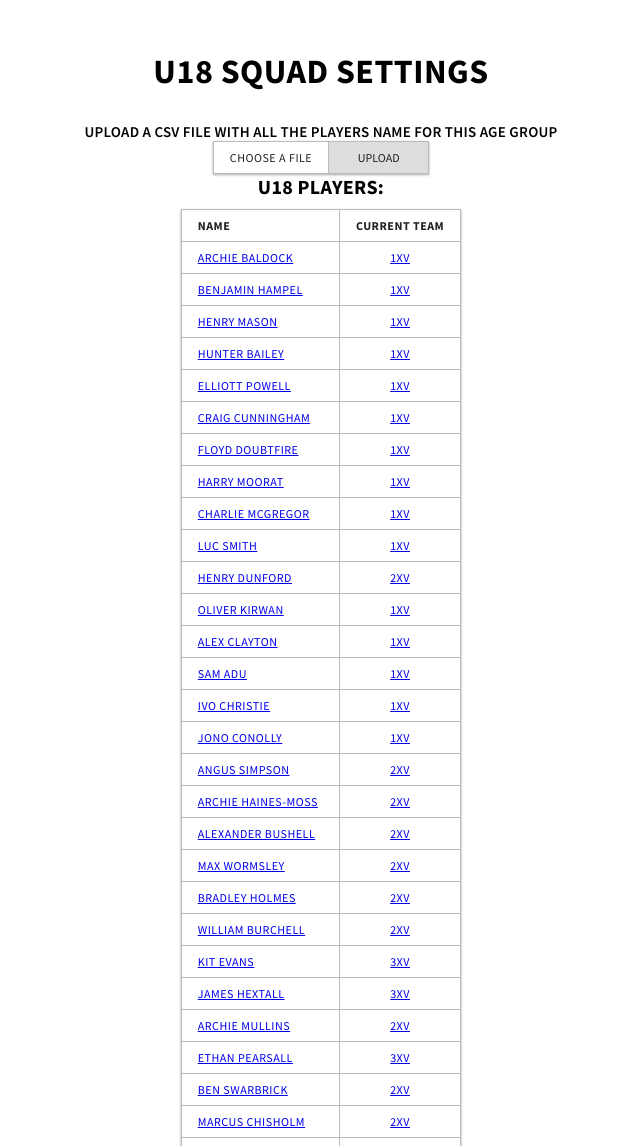
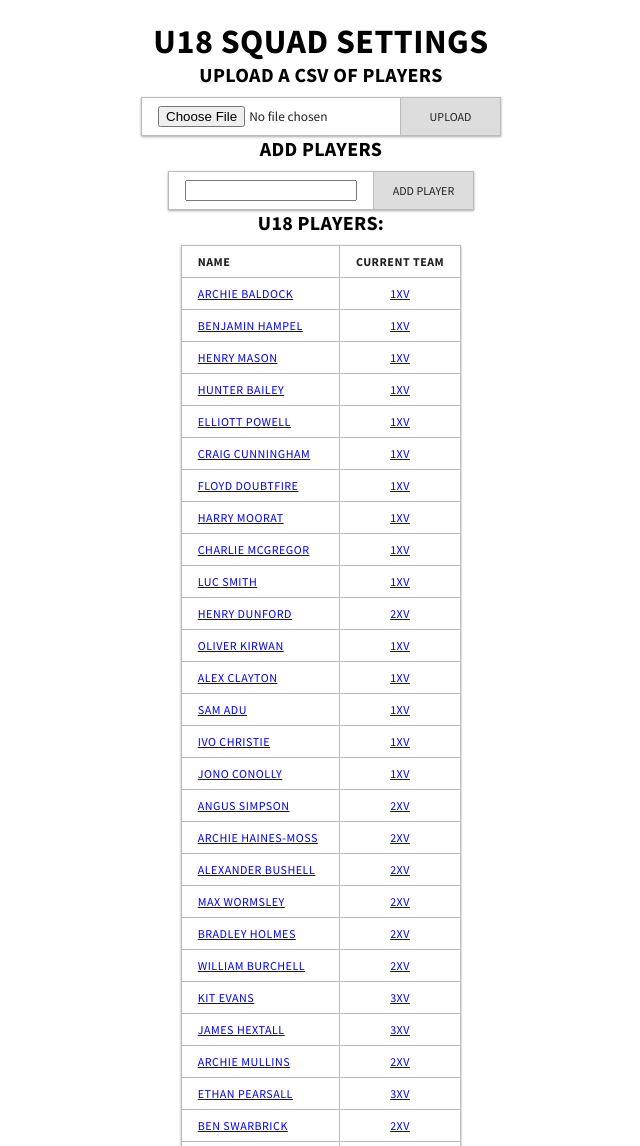
Before and after one commit to TommoLeedsy/Rugby_Team_Picker, a Flask app: page /squad/1 in a window 1280 px wide. Shown: the top 1146 px of the page, without its empty margins (319-959 px from the left). Run offline with Flask 2, Linux system fonts and the light colour scheme.

Commit message:
Final Commit

```diff
--- a/gui.py
+++ b/gui.py
@@ -1,7 +1,5 @@
 import main as backend
-import os
-from flask import Flask, request, render_template
-from werkzeug.utils import secure_filename
+from flask import Flask, redirect, url_for, render_template, request
 
 UPLOAD_FOLDER = '/uploads'
 ALLOWED_EXTENSIONS = set(['csv'])
@@ -15,12 +13,30 @@ def normalise_name(name):
     return " ".join(name)
 
 
+def standardise_name(name):
+    # imports regex
+    import re
+    # Splits the name into an array where each item is a word in the name
+    names = [x for x in re.split(" |_", str(name)) if x != '']
+    # Iterates though each item in the array
+    for index in range(len(names)):
+        # Capitalises the word in each item of the array
+        names[index] = names[index].capitalize()
+    # Returns the joined elements of the array which are separated by underscores
+    return "_".join(names)
+
+
 def index_to_team_name(age_group, team):
     if BC.squads[age_group].ordinal is True:
         team_name = str(team + 1) + "XV"
     else:
         team_name = BC.squads[age_group].age_group + chr(team + 65)
     return team_name
+
+
+def allowed_file(filename):
+    return '.' in filename and \
+           filename.rsplit('.', 1)[1].lower() in ALLOWED_EXTENSIONS
 
 
 @app.route('/')
@@ -127,8 +143,10 @@ def player(name=None):
                 BC.squads[age_group].update_team(BC.squads[age_group].find_players_team(name))
             elif key == "remove":
                 BC.squads[age_group].remove_ranking(name, int(request.form[key]))
-                BC.squads[age_group].remove_ratings(name, int(request.form[key]))
                 BC.squads[age_group].update_team(BC.squads[age_group].find_players_team(name))
+            elif key == "delete":
+                BC.squads[age_group].remove_player(name)
+                return redirect(url_for('squad', age_group=age_group+1))
         else:
             key = list(data)[0], list(data)[1]
             position = int(request.form[key[0]])
@@ -160,11 +178,6 @@ def player(name=None):
                            text_positions=text_positions, all_positions=all_positions, error=error)
 
 
-def allowed_file(filename):
-    return '.' in filename and \
-           filename.rsplit('.', 1)[1].lower() in ALLOWED_EXTENSIONS
-
-
 @app.route('/squad/')
 @app.route('/squad/<age_group>', methods=['GET', 'POST'])
 def squad(age_group=None):
@@ -173,10 +186,7 @@ def squad(age_group=None):
     error = ""
     players = []
     if request.method == 'POST':
-        # check if the post request has the file part
-        if 'file' not in request.files:
-            error = "No file has been selected, please upload a file"
-        else:
+        if 'file' in request.files:
             file = request.files['file']
             # if user does not select file, browser also
             # submit an empty part without filename
@@ -189,6 +199,15 @@ def squad(age_group=None):
                     BC.squads[age_group].upload_players(file_data)
                 else:
                     error = "This file type is not allowed"
+        elif list(request.form.to_dict())[0] == 'player':
+            try:
+                BC.squads[0].add_player(request.form['player'])
+                return redirect(url_for('player', name=standardise_name(request.form['player'])))
+            except ValueError as error:
+                pass
+        # check if the post request has the file part
+        elif 'file' not in request.files:
+            error = "No file has been selected, please upload a file"
     for player in BC.squads[age_group].players:
         team = BC.squads[age_group].find_players_team(player.name)
         if team is not None:
--- a/main.py
+++ b/main.py
@@ -115,10 +115,10 @@ class Squad:
         name = self.standardise_name(name)
         # Finds the players index in players
         index = self.find_player(name)
+        # Removes all the player's rankings from the rankings
+        self.remove_all_rankings(name)
         # Deletes the player from players
         del self.players[index]
-        # Removes all the player's rankings from the rankings
-        self.remove_all_rankings(name)
 
     def set_player_availability(self, player, availability):
         # Takes the name and passes it to standardise_name() and this outputs a standardised name
@@ -526,6 +526,7 @@ class School:
             self.squads[index].import_players(csv)
 
     def find_player_age_group(self, name):
+
         # Iterates through all the squads
         for index in range(len(self.squads)):
             # Checks if the payer is in the squad
--- a/static/stylesheets/player.css
+++ b/static/stylesheets/player.css
@@ -14,7 +14,7 @@ select {
   width: 117px;
 }
 
-button#availability {
+button#availability, button#delete {
   width: 200px;
   text-align: center;
   background-color: #ddd;
--- a/static/stylesheets/squad.css
+++ b/static/stylesheets/squad.css
@@ -1,7 +1,7 @@
 h1 {
   text-transform: uppercase;
   letter-spacing: 0.5px;
-  margin-top: 50px;
+  margin-top: 20px;
   font-size: 34px;
 }
 
@@ -11,16 +11,6 @@ h3 {
   font-size: 15px;
   font-weight: 600;
   margin-top: 30px;
-}
-
-input#file {
-  visibility: hidden;
-  display: none;
-  overflow: hidden;
-}
-
-td label {
-  cursor: pointer;
 }
 
 h2 {
--- a/templates/player.html
+++ b/templates/player.html
@@ -62,5 +62,9 @@
           </form>
         </tr>
       </table>
+      <br>
+      <form method="post" action="{{url_for('player', name=name)}}">
+          <button id="delete" type="submit" name="delete">Delete this Player</button>
+      </form>
 </body>
 </html>
--- a/templates/squad.html
+++ b/templates/squad.html
@@ -9,15 +9,14 @@
 </head>
 <body>
   <h1>{{ age_group }} Squad Settings</h1>
-  <h3>Upload a CSV file with all the players name for this age group</h3>
   <h4 class="error">{{ error }}</h4>
   <h4 class="success">{{ success }}</h4>
+  <h2>Upload a CSV of Players</h2>
   <table>
     <tr>
       <form method=post enctype=multipart/form-data>
           <td>
-            <input type=file name=file id="file">
-            <label for="file">Choose a file</label>
+            <input type="file" name="file"/>
           </td>
           <td class="button">
             <input type=submit value=Upload>
@@ -25,6 +24,19 @@
       </form>
     </tr>
   </table>
+  <h2>Add Players</h2>
+  <table>
+      <tr>
+        <form method="post" action="{{url_for('squad', age_group=index)}}">
+          <td>
+              <input name="player"></input>
+          </td>
+          <td class="button">
+            <input type="submit" value="Add Player">
+          </td>
+        </form>
+      </tr>
+    </table>
   <h2>{{ age_group }} Players:</h2>
   <table id="players">
     <tr>
```
